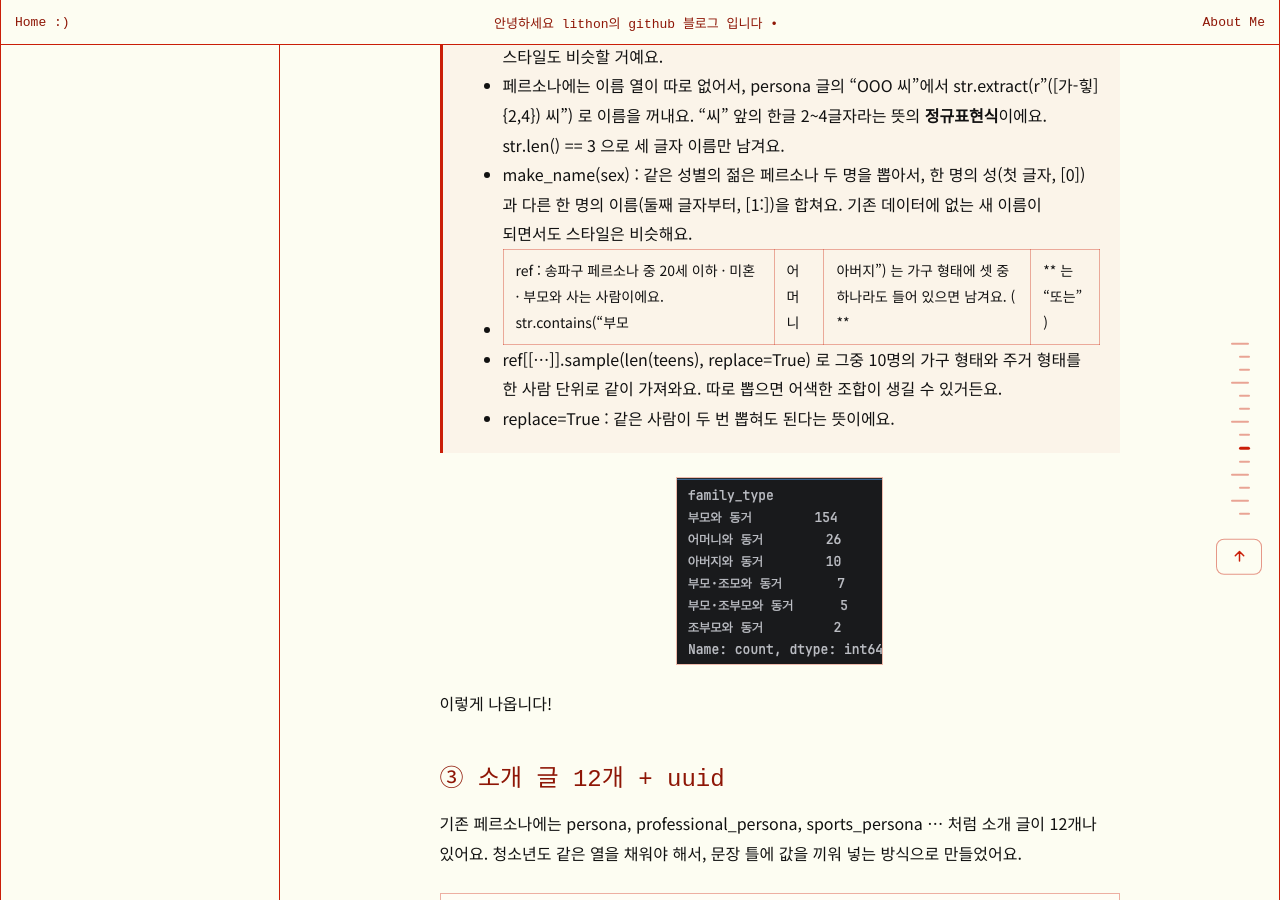
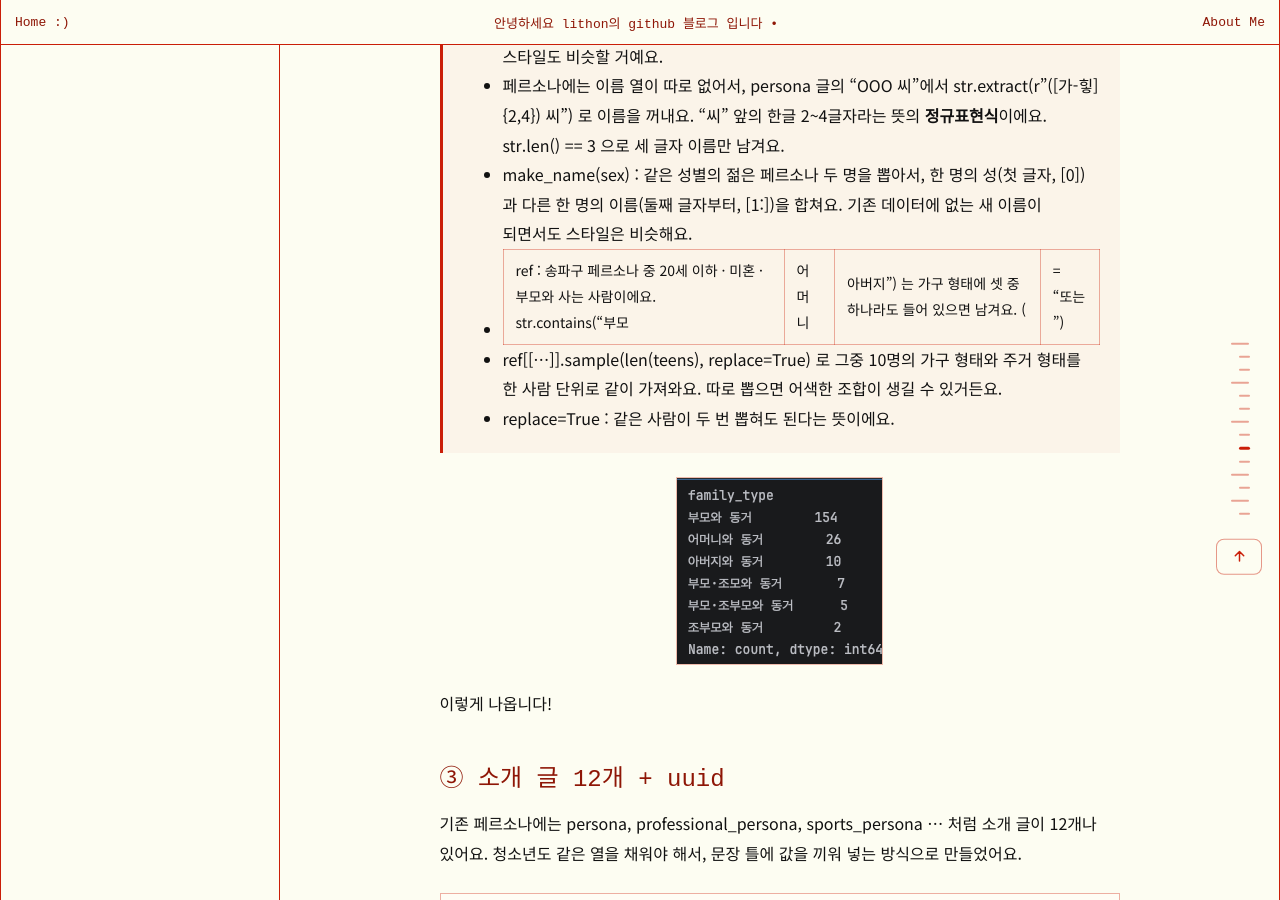
Before and after one commit to lithonhaeun/lithonhaeun.github.io, a Jekyll site: the page built from _posts/2026-10-06-데이터 표본설계 3편.md, in a window 1280 px wide and 900 px high, scrolled down 7767 px. Built offline with Jekyll 4.4.1, drawn with Linux system fonts in a browser that asks for light colours; some web fonts are replaced; comment, search, counter and statistics services are not loaded.

Commit message:
fix : 데이터 표본 설계 3편 ** ** 기호 수정

```diff
--- a/_posts/2026-10-06-데이터 표본설계 3편.md
+++ b/_posts/2026-10-06-데이터 표본설계 3편.md
@@ -224,7 +224,7 @@
 > - young : 서울 페르소나 중 24세 이하예요. 청소년과 나이가 가장 가까운 사람들이라 이름 스타일도 비슷할 거예요.
 > - 페르소나에는 이름 열이 따로 없어서, persona 글의 "OOO 씨"에서 str.extract(r"([가-힣]{2,4}) 씨") 로 이름을 꺼내요. "씨" 앞의 한글 2~4글자라는 뜻의 **정규표현식**이에요. str.len() == 3 으로 세 글자 이름만 남겨요.
 > - make_name(sex) : 같은 성별의 젊은 페르소나 두 명을 뽑아서, 한 명의 성(첫 글자, [0])과 다른 한 명의 이름(둘째 글자부터, [1:])을 합쳐요. 기존 데이터에 없는 새 이름이 되면서도 스타일은 비슷해요.
-> - ref : 송파구 페르소나 중 20세 이하 · 미혼 · 부모와 사는 사람이에요. str.contains("부모|어머니|아버지") 는 가구 형태에 셋 중 하나라도 들어 있으면 남겨요. ( **|** 는 "또는")
+> - ref : 송파구 페르소나 중 20세 이하 · 미혼 · 부모와 사는 사람이에요. str.contains("부모|어머니|아버지") 는 가구 형태에 셋 중 하나라도 들어 있으면 남겨요. ( | = "또는")
 > - ref[[...]].sample(len(teens), replace=True) 로 그중 10명의 가구 형태와 주거 형태를 한 사람 단위로 같이 가져와요. 따로 뽑으면 어색한 조합이 생길 수 있거든요.
 > - replace=True : 같은 사람이 두 번 뽑혀도 된다는 뜻이에요.
 
```
